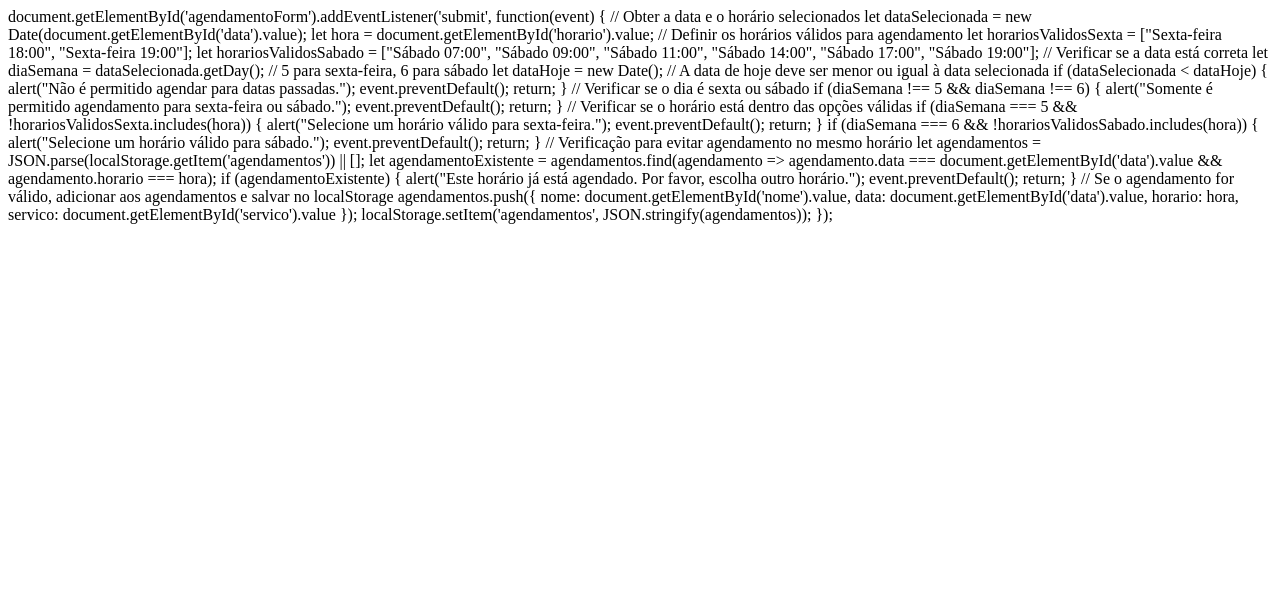
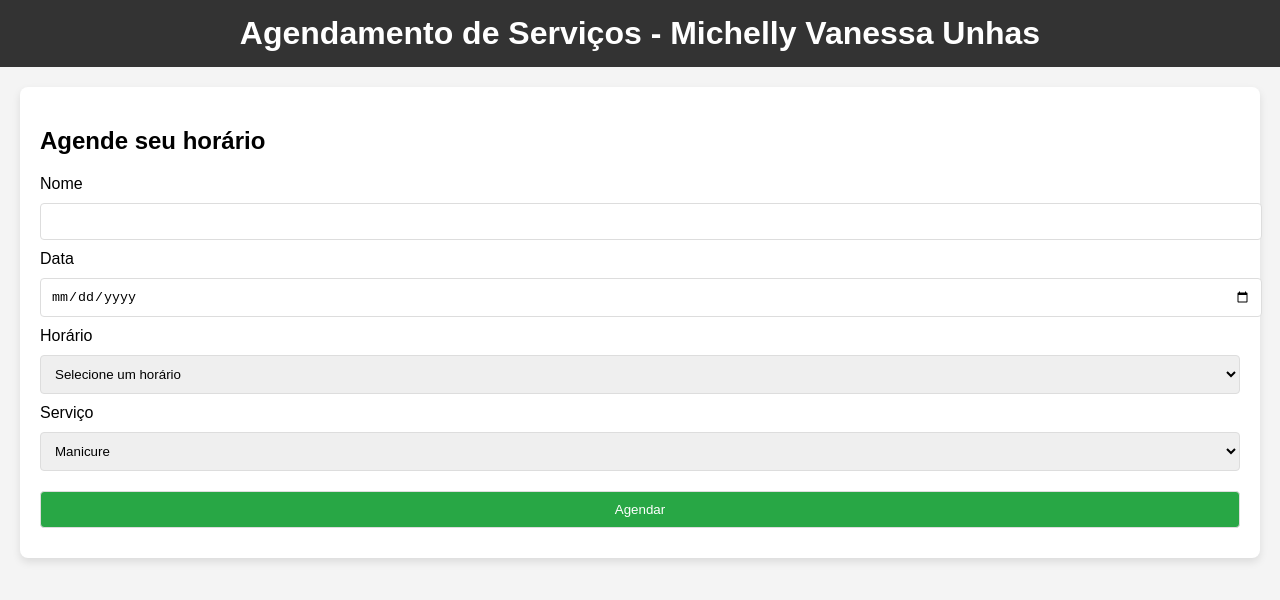
Before and after one commit to wagnermarzzo/Teste8, a plain HTML site: page index.html in a window 1280 px wide. Drawn offline with Linux system fonts and the light colour scheme.

Commit message:
Update index.html

```diff
--- a/index.html
+++ b/index.html
@@ -1,4 +1,97 @@
+<!DOCTYPE html>
+<html lang="pt-br">
+<head>
+    <meta charset="UTF-8">
+    <meta name="viewport" content="width=device-width, initial-scale=1.0">
+    <title>Agendamento - Michelly Vanessa Unhas</title>
+    <style>
+        body {
+            font-family: Arial, sans-serif;
+            margin: 0;
+            padding: 0;
+            background-color: #f4f4f4;
+        }
+        header {
+            background-color: #333;
+            color: white;
+            padding: 15px;
+            text-align: center;
+        }
+        h1 {
+            margin: 0;
+        }
+        .form-container {
+            margin: 20px;
+            background-color: white;
+            padding: 20px;
+            border-radius: 8px;
+            box-shadow: 0 4px 8px rgba(0, 0, 0, 0.1);
+        }
+        input, select, button {
+            width: 100%;
+            padding: 10px;
+            margin: 10px 0;
+            border: 1px solid #ddd;
+            border-radius: 4px;
+        }
+        button {
+            background-color: #28a745;
+            color: white;
+            cursor: pointer;
+        }
+        button:hover {
+            background-color: #218838;
+        }
+        .error-message {
+            color: red;
+            font-size: 14px;
+        }
+    </style>
+</head>
+<body>
+    <header>
+        <h1>Agendamento de Serviços - Michelly Vanessa Unhas</h1>
+    </header>
+
+    <div class="form-container">
+        <h2>Agende seu horário</h2>
+        <form id="agendamentoForm">
+            <label for="nome">Nome</label>
+            <input type="text" id="nome" required>
+
+            <label for="data">Data</label>
+            <input type="date" id="data" required>
+
+            <label for="horario">Horário</label>
+            <select id="horario" required>
+                <option value="">Selecione um horário</option>
+                <option value="Sexta-feira 18:00">Sexta-feira 18:00</option>
+                <option value="Sexta-feira 19:00">Sexta-feira 19:00</option>
+                <option value="Sábado 07:00">Sábado 07:00</option>
+                <option value="Sábado 09:00">Sábado 09:00</option>
+                <option value="Sábado 11:00">Sábado 11:00</option>
+                <option value="Sábado 14:00">Sábado 14:00</option>
+                <option value="Sábado 17:00">Sábado 17:00</option>
+                <option value="Sábado 19:00">Sábado 19:00</option>
+            </select>
+
+            <label for="servico">Serviço</label>
+            <select id="servico" required>
+                <option value="Manicure">Manicure</option>
+                <option value="Pedicure">Pedicure</option>
+                <option value="Unha em Gel">Unha em Gel</option>
+                <option value="Unha em Fibra">Unha em Fibra</option>
+            </select>
+
+            <button type="submit">Agendar</button>
+            <div class="error-message" id="error-message"></div>
+        </form>
+    </div>
+
+    <script>
         document.getElementById('agendamentoForm').addEventListener('submit', function(event) {
+            event.preventDefault();
+
             // Obter a data e o horário selecionados
             let dataSelecionada = new Date(document.getElementById('data').value);
             let hora = document.getElementById('horario').value;
@@ -14,27 +107,23 @@ document.getElementById('agendamentoForm').addEventListener('submit', function(e
             // A data de hoje deve ser menor ou igual à data selecionada
             if (dataSelecionada < dataHoje) {
                 alert("Não é permitido agendar para datas passadas.");
-        event.preventDefault();
                 return;
             }
 
             // Verificar se o dia é sexta ou sábado
             if (diaSemana !== 5 && diaSemana !== 6) {
                 alert("Somente é permitido agendamento para sexta-feira ou sábado.");
-        event.preventDefault();
                 return;
             }
 
             // Verificar se o horário está dentro das opções válidas
             if (diaSemana === 5 && !horariosValidosSexta.includes(hora)) {
                 alert("Selecione um horário válido para sexta-feira.");
-        event.preventDefault();
                 return;
             }
 
             if (diaSemana === 6 && !horariosValidosSabado.includes(hora)) {
                 alert("Selecione um horário válido para sábado.");
-        event.preventDefault();
                 return;
             }
 
@@ -44,7 +133,6 @@ document.getElementById('agendamentoForm').addEventListener('submit', function(e
 
             if (agendamentoExistente) {
                 alert("Este horário já está agendado. Por favor, escolha outro horário.");
-        event.preventDefault();
                 return;
             }
 
@@ -57,4 +145,13 @@ document.getElementById('agendamentoForm').addEventListener('submit', function(e
             });
 
             localStorage.setItem('agendamentos', JSON.stringify(agendamentos));
+
+            alert("Agendamento realizado com sucesso! Um comprovante será enviado para o WhatsApp.");
+
+            // Enviar os dados do agendamento para o WhatsApp
+            let whatsappMessage = `Agendamento realizado por ${document.getElementById('nome').value} para o serviço ${document.getElementById('servico').value}. Data: ${document.getElementById('data').value}, Horário: ${hora}.`;
+            window.open(`https://wa.me/5511964657571?text=${encodeURIComponent(whatsappMessage)}`, '_blank');
         });
+    </script>
+</body>
+                    </html>
```
Lines whose indentation alone changed are shown as unchanged.
